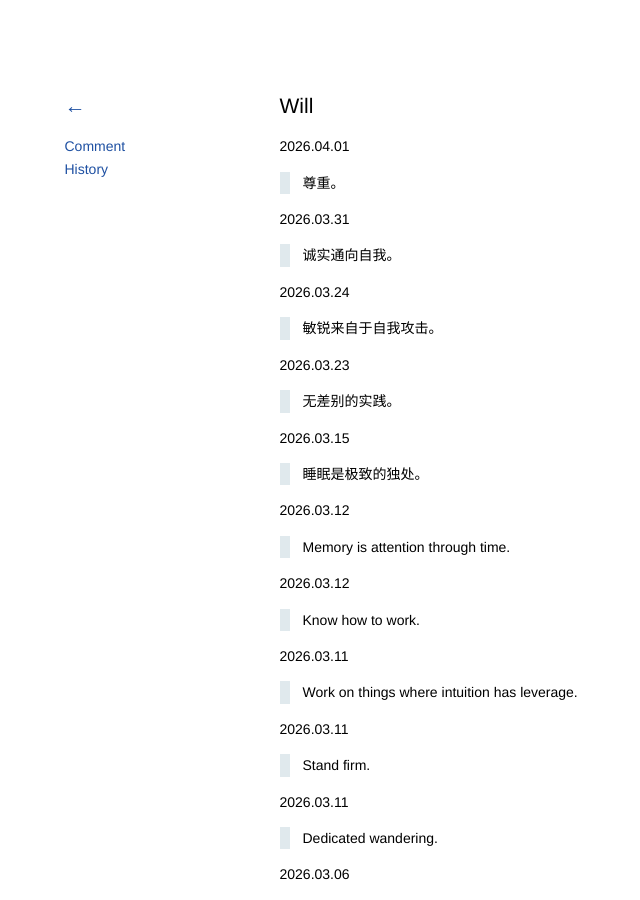
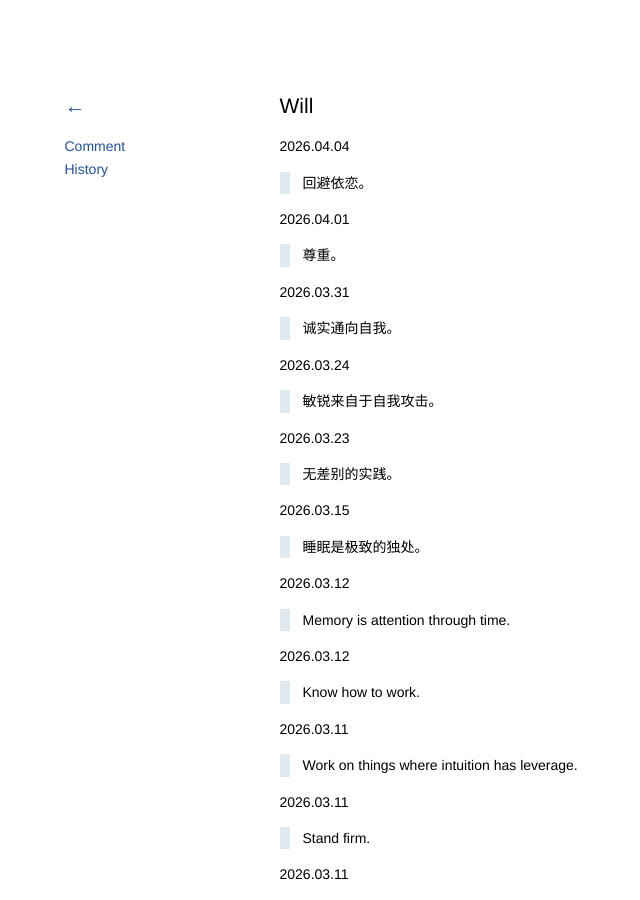
Before and after one commit to kidlj/awei, a Jekyll site: the page built from _wiki/will.md, in a window 1280 px wide and 900 px high. Shown: the whole window, without its empty margins (68-708 px from the left). Built offline with Jekyll 4.4.1, drawn with Linux system fonts in a browser that asks for light colours.

Commit message:
update will

```diff
--- a/_wiki/will.md
+++ b/_wiki/will.md
@@ -1,6 +1,10 @@
 ---
 title: Will
 ---
+
+2026.04.04
+
+> 回避依恋。
 
 2026.04.01
 
```
